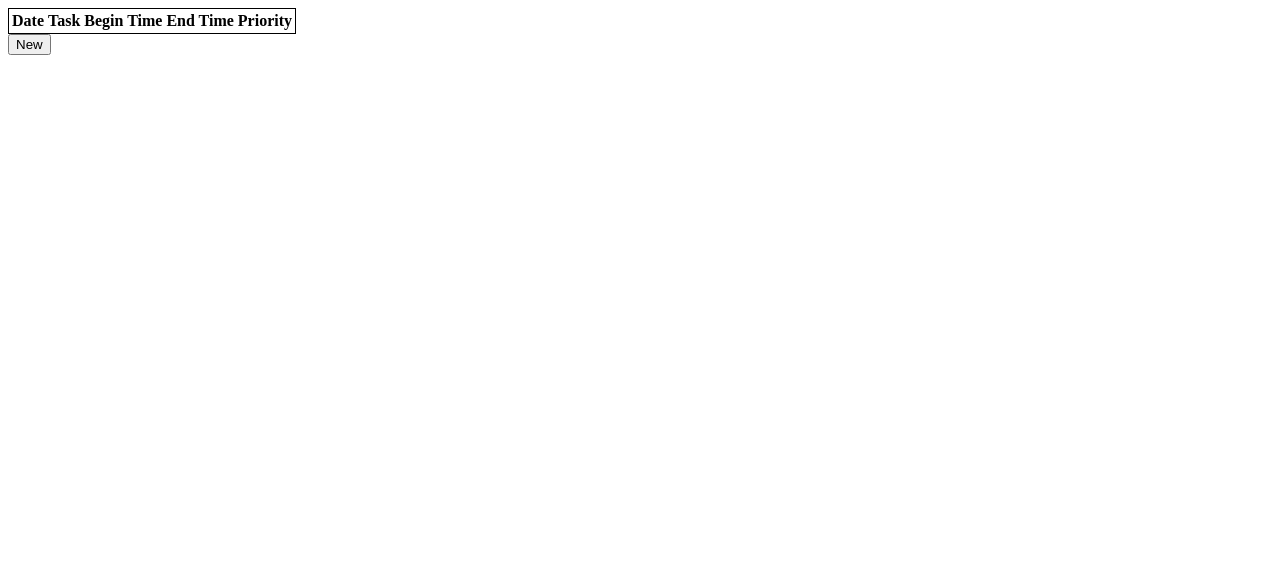
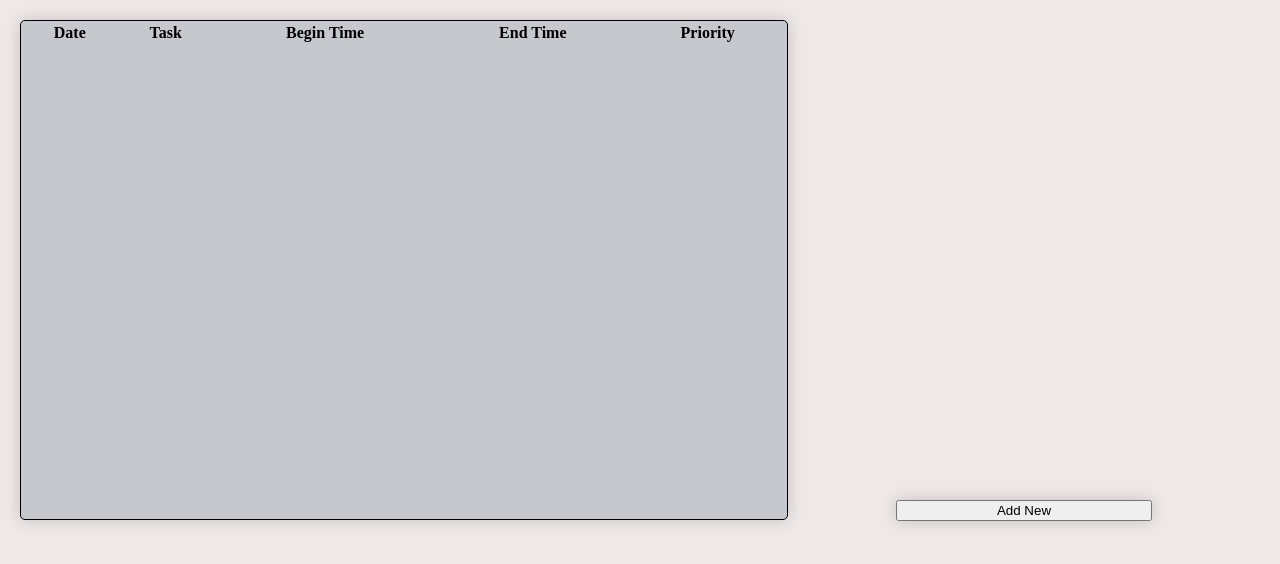
Before and after one commit to ivanico/Tasksemos, a React (Create React App) app in the folder semostask/: page / in a window 1280 px wide. Shown: the top 564 px of the page. Built offline with nearby package versions, Linux system fonts and the light colour scheme.

Commit message:
added css

```diff
--- a/semostask/src/assets/css/style.css
+++ b/semostask/src/assets/css/style.css
@@ -1,3 +1,37 @@
-table{
-    border:1px solid black;
+body {
+    position: fixed;
+    width:100vw;
+    height: 100vh;
+    margin:0;
+    background-color: rgb(238, 232, 232);
 }
+
+#table{
+   top: 20px;
+   left: 20px;
+   position: relative;
+   border: solid black 1px;
+   border-radius: 5px;
+   width: 60%;
+   height: 500px;
+   background-color: rgb(199, 199, 206);
+   box-shadow: 0 0 16px rgba(0,0,0, .17);
+}
+
+#newtasks{
+    background-color: rgb(199, 199, 206);
+    position: relative;
+    left: 70%;
+    width: 20%;
+    border-radius: 5px;
+    box-shadow: 0 0 16px rgba(0,0,0, .17);
+}
+
+form input{
+    margin: 10px 10px;
+}
+
+#btnNew {
+    position: relative;
+    width: 100%;
+}
--- a/semostask/src/components/App.js
+++ b/semostask/src/components/App.js
@@ -40,8 +40,8 @@ export default class App extends React.Component{
 
   render(){
     return(
-      <div>
-        <table className="table" style={{border: "1px solid black"}}>
+      <div id="main">
+        <table id="table" style={{border: "1px solid black"}}>
           <thead>
             <tr>
               <th>Date</th>
@@ -55,8 +55,8 @@ export default class App extends React.Component{
 
           </tbody>
         </table>
-
-        <button onClick={this.Visible}>New</button>
+        <div id="newtasks">
+        <button id="btnNew" onClick={this.Visible}>Add New</button>
         {this.state.visible ? null :
 
         <form onSubmit={this.AddTask}>
@@ -91,7 +91,7 @@ export default class App extends React.Component{
         />
         <button>Add</button>
         </form>
-        }
+        }</div>
       </div>
     )
   }
--- a/semostask/src/index.js
+++ b/semostask/src/index.js
@@ -1,6 +1,6 @@
 import React from 'react';
 import ReactDOM from 'react-dom';
 import App from './components/App';
-// import "./assets/css/style.css"
+import "./assets/css/style.css"
 
 ReactDOM.render(<App />, document.getElementById('root'));
```
